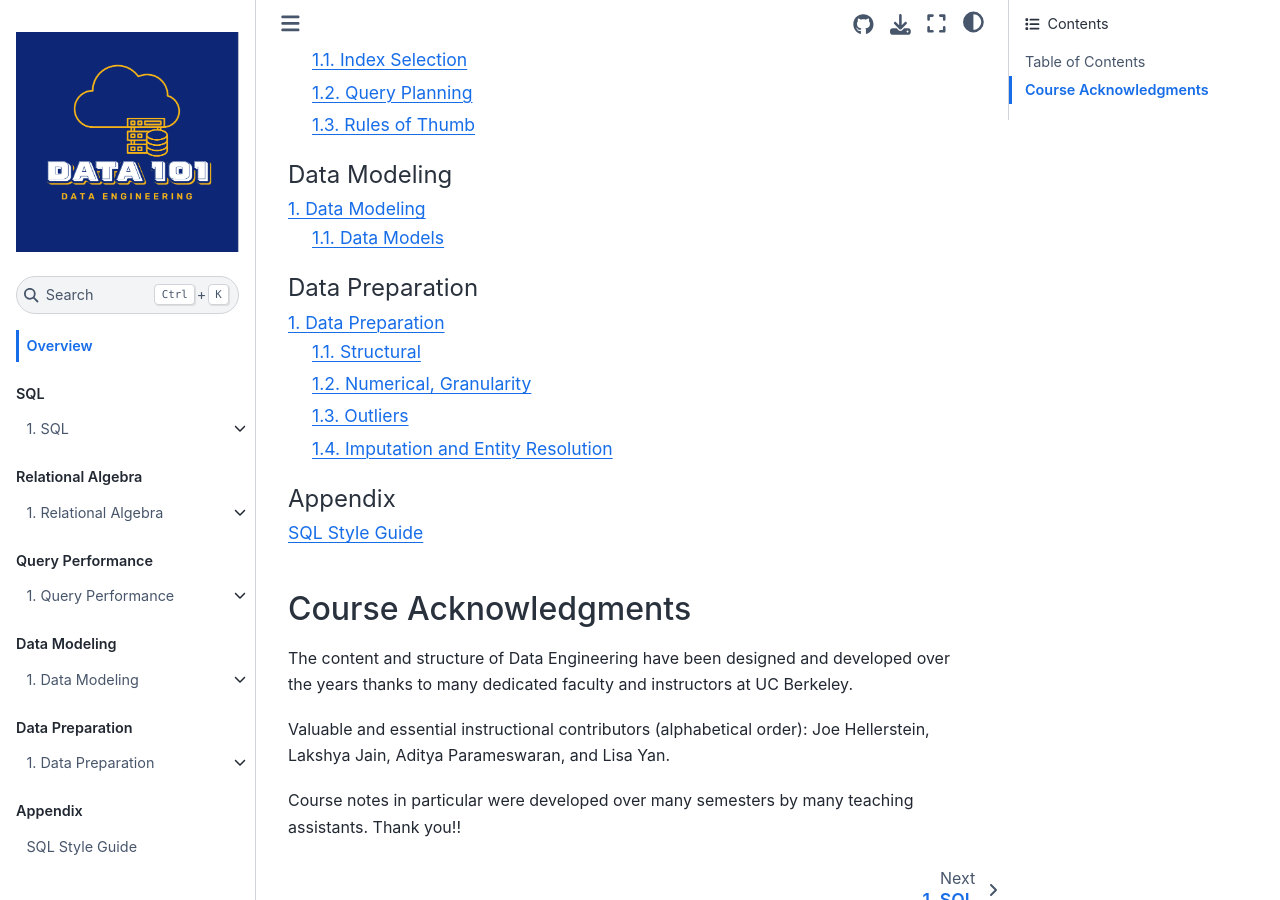
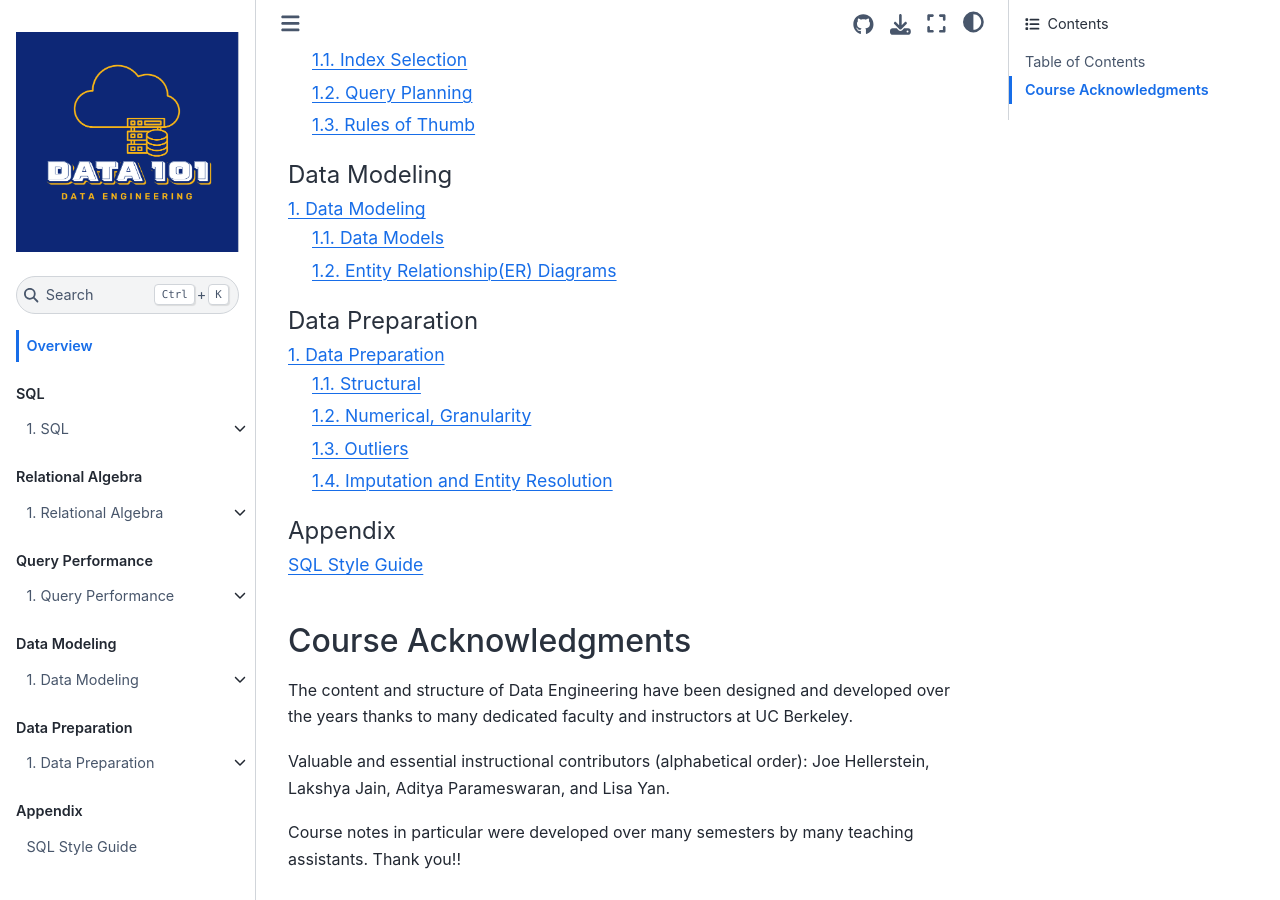
Before and after one commit to cal-data-eng/notes, a Jupyter Book: the page built from overview.md, in a window 1280 px wide and 900 px high, scrolled down 1039 px. Built offline with Jupyter Book 1.0.4 settings and Sphinx 7.4.7 and the Sphinx Book theme 1.1.4, drawn with Linux system fonts in a browser that asks for light colours.

Commit message:
publish ER_diagrams.md

```diff
--- a/_toc.yml
+++ b/_toc.yml
@@ -39,6 +39,7 @@ parts:
       - file: 4-data_modeling/index
         sections:
         - file: 4-data_modeling/data_models
+        - file: 4-data_modeling/ER_diagrams
   - caption: Data Preparation
     numbered: True
     chapters:
```
